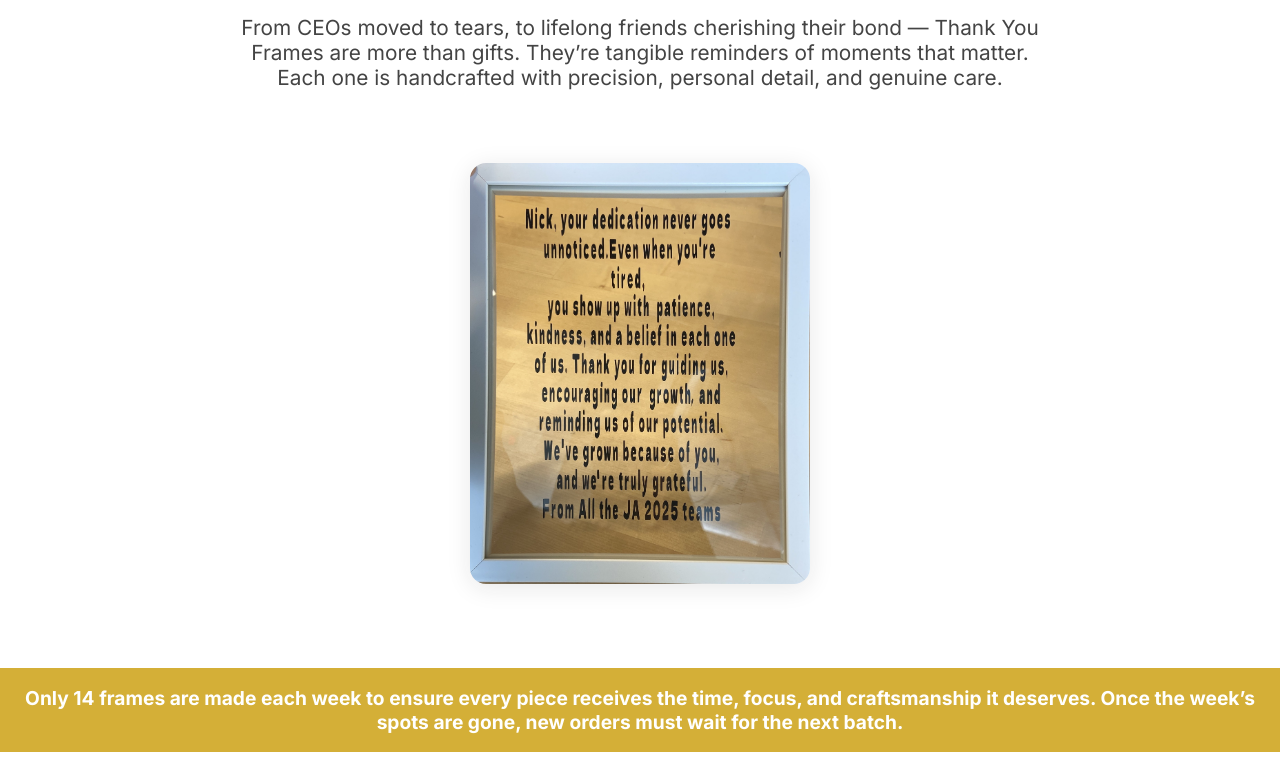
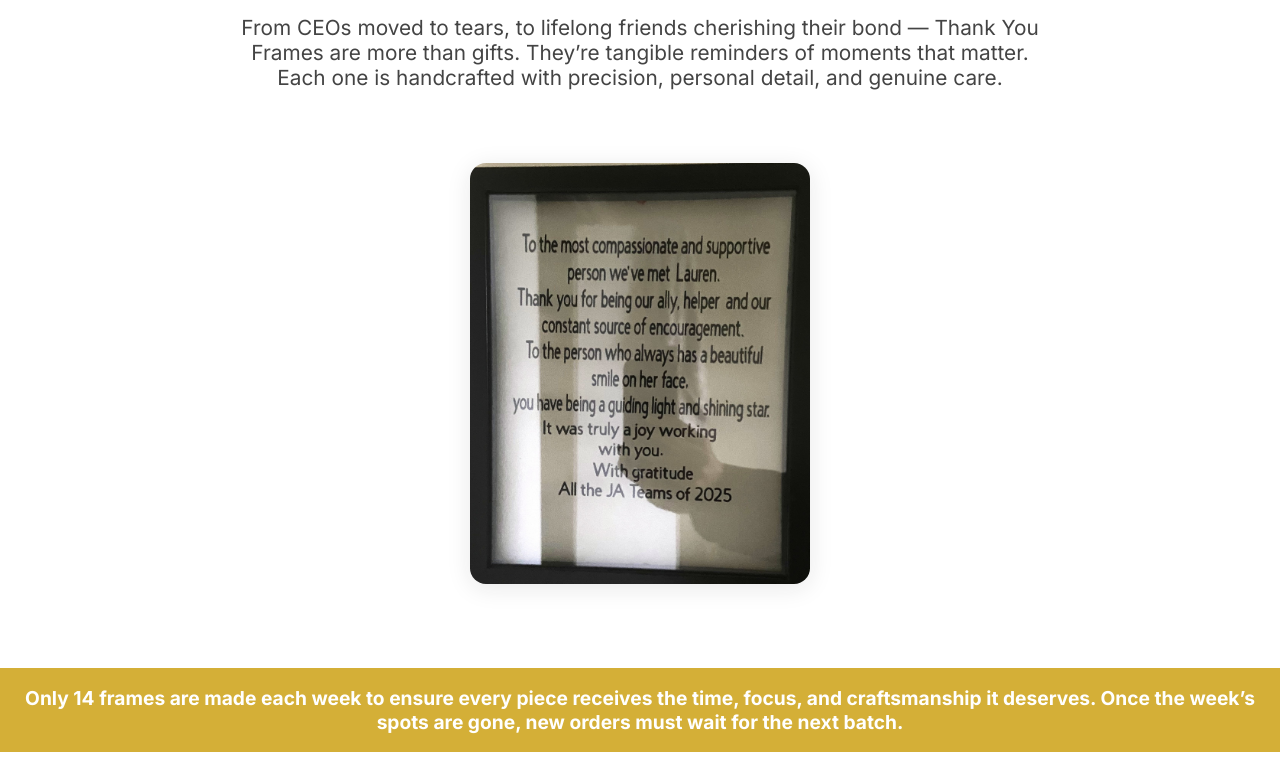
Before and after one commit to thankyouframes/ThankYouFrames, a plain HTML site: page index.html in a window 1280 px wide. Shown: the part 702-1483 px from the top of the page. Drawn offline with Linux system fonts and the light colour scheme; files whose address does not match are found by name.

Commit message:
index.html

```diff
--- a/index.html
+++ b/index.html
@@ -258,7 +258,7 @@
             <div class="section-subtitle" style="color:#444;">
                 From CEOs moved to tears, to lifelong friends cherishing their bond — Thank You Frames are more than gifts. They’re tangible reminders of moments that matter. Each one is handcrafted with precision, personal detail, and genuine care.
             </div>
-            <img src="images/nick.jpeg" alt="Nick Frame Lifestyle" class="gallery-img" style="margin:2em auto;">
+            <img src="images/lauren.jpeg" alt="Nick Frame Lifestyle" class="gallery-img" style="margin:2em auto;">
         </div>
     </section>
 
```
